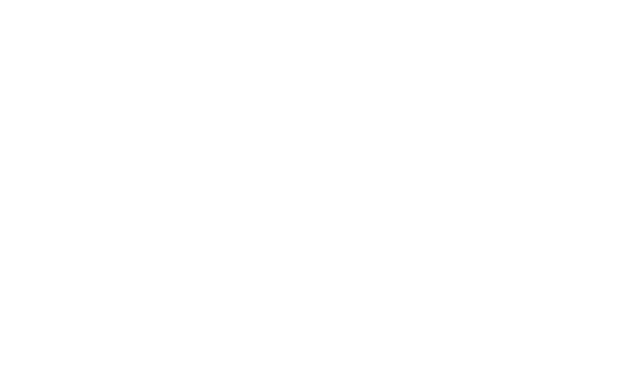
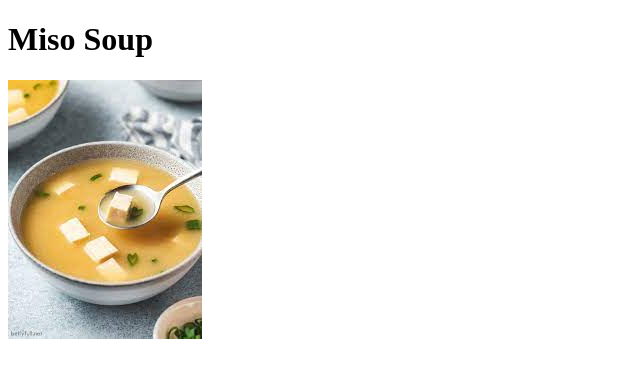
Before and after one commit to shirokooma/odin-recipes, a plain HTML site: page recipes/miso.html in a window 1280 px wide. Shown: the whole page, without its empty margins (0-640 px from the left). Drawn offline with Linux system fonts and the light colour scheme.

Commit message:
Add miso.jpeg to miso.html

```diff
--- a/recipes/miso.html
+++ b/recipes/miso.html
@@ -6,6 +6,7 @@
     </head>
 
     <body>
-
+        <h1>Miso Soup</h1>
+        <img src="../img/miso.jpeg" alt="spoon picking up miso soup from bowl">
     </body>
 </html>
```
Also changed, not shown: img/miso.jpeg (added).
